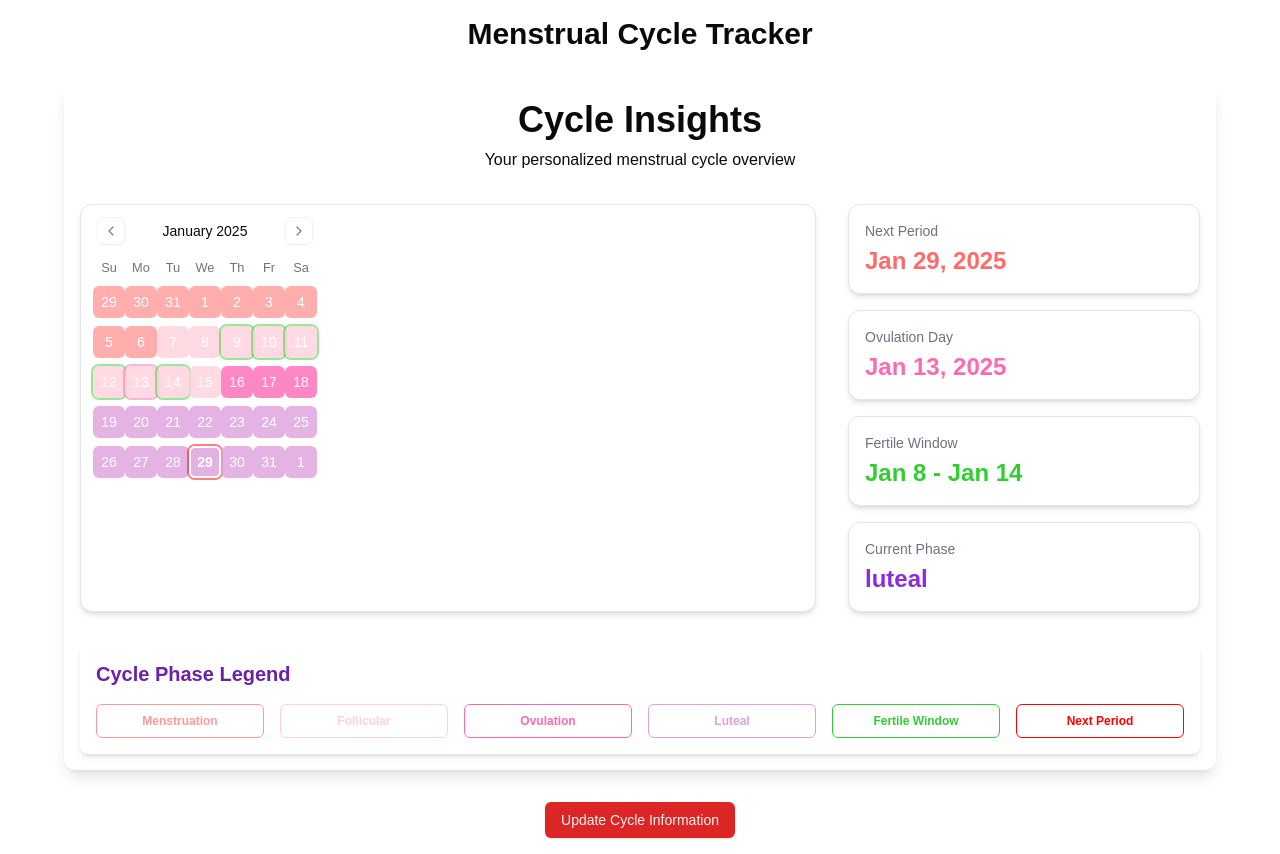
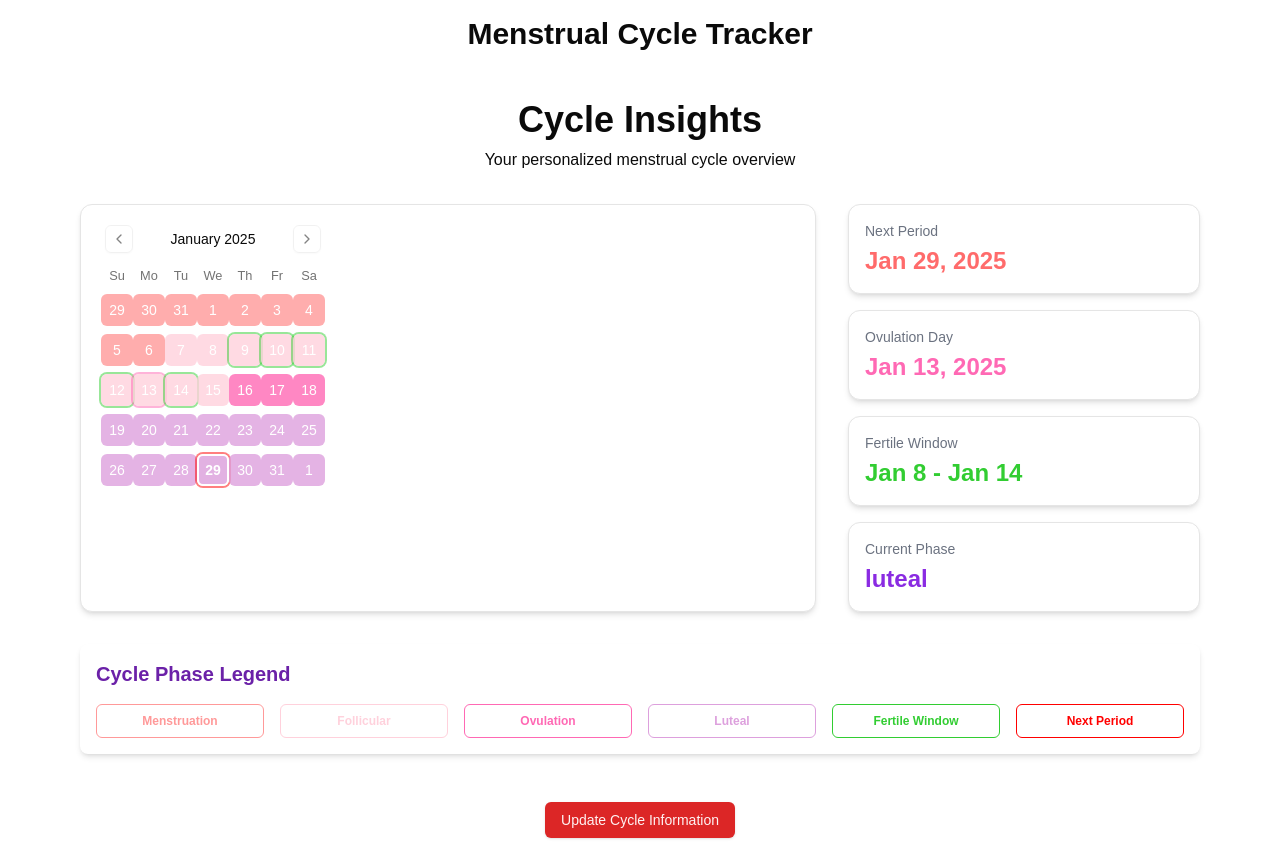
Before and after one commit to harryyking/HemoHeros, a Next.js app: page / in a window 1280 px wide. Both pictures are taken after a click on the button "View Dashboard". Built offline with nearby package versions, Linux system fonts and the light colour scheme; a web font is replaced by a local one.

Commit message:
add dashboard page

```diff
--- a/app/page.tsx
+++ b/app/page.tsx
@@ -21,7 +21,7 @@ export default function Home() {
   }
 
   return (
-    <div className="container mx-auto p-4">
+    <div className="container mx-auto p-4 min-h-screen">
       <h1 className="text-3xl font-bold text-center mb-8">Menstrual Cycle Tracker</h1>
 
       {!showDashboard ? (
@@ -29,7 +29,7 @@ export default function Home() {
           <CardHeader>
             <CardTitle>Enter Your Cycle Information</CardTitle>
           </CardHeader>
-          <CardContent>
+          <CardContent className="p-2 mx-auto w-full">
             <form onSubmit={handleSubmit} className="space-y-4">
               <div className="space-y-2">
                 <Label htmlFor="lastPeriodStart">Last Period Start Date</Label>
--- a/components/QuickDashboard.tsx
+++ b/components/QuickDashboard.tsx
@@ -58,13 +58,13 @@ const QuickCheckDashboard: React.FC<QuickCheckDashboardProps> = ({ lastPeriodSta
   )
 
   return (
-    <div className="max-w-6xl mx-auto p-4 rounded-xl shadow-lg">
+    <div className="max-w-6xl mx-auto p-4">
       <h1 className="text-4xl font-bold text-center mb-2">Cycle Insights</h1>
       <p className="text-center mb-8">Your personalized menstrual cycle overview</p>
 
       <div className="grid grid-cols-1 lg:grid-cols-3 gap-8">
         <Card className="col-span-1 lg:col-span-2 shadow-md">
-          <CardContent className="p-0">
+          <CardContent className="p-2 mx-auto w-full">
             <Calendar
               mode="single"
               selected={today}
```
